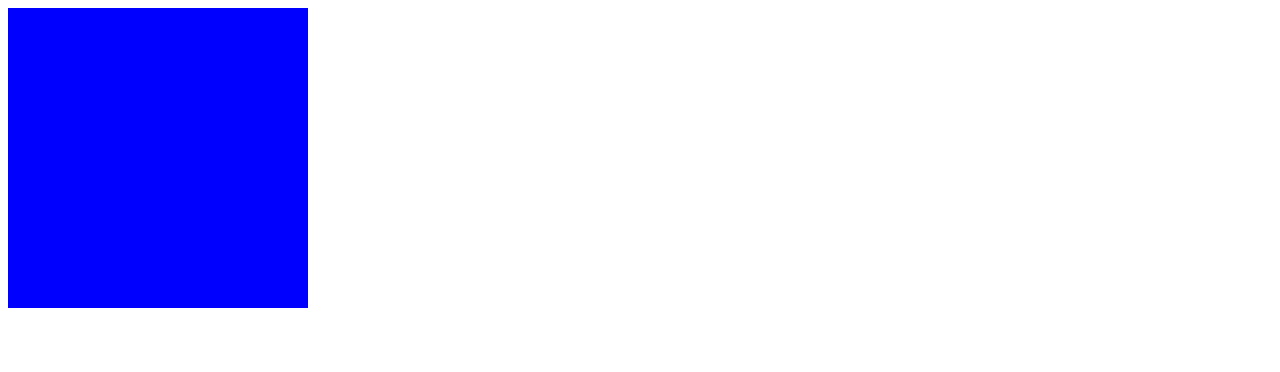
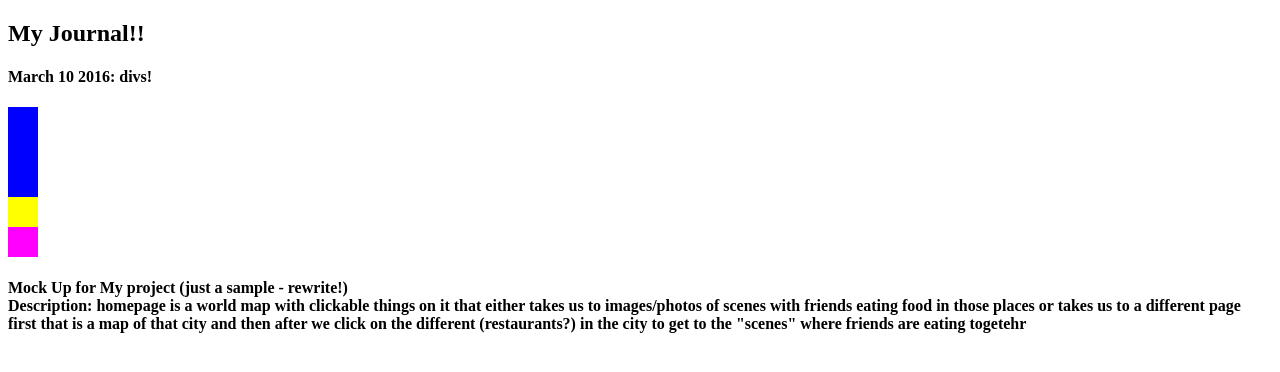
Before and after one commit to shirannn/shirannn.github.io, a plain HTML site: page index.html in a window 1280 px wide. Drawn offline with Linux system fonts and the light colour scheme.

Commit message:
making journal

```diff
--- a/index.html
+++ b/index.html
@@ -3,8 +3,8 @@
 <head>
 	<style>
 .shape{
-width: 300px;
-height: 300px;
+width: 30px;
+height: 30px;
 color: black;
 background-color: blue;
 font-size: 20px;
@@ -20,7 +20,7 @@ position:relative;
 
 }
 
-/*#fred{
+#fred{
 	background-color: purple;
 	color: red;
 }
@@ -30,7 +30,7 @@ position:relative;
 #cho:hover{
 	background-color: blue;
 }
-#felix{ background-color: #FF00FF; }*/
+#felix{ background-color: #FF00FF; }
 
 
 .shape:hover{
@@ -39,22 +39,8 @@ position:relative;
 
 }
 
-/*#innerdiv{
-	opacity: 1.0;
-	width: 100px;
-	height: 100px;
-	background-color:red;
-	z-index: 10;
-	position: fixed;
-	top: 100px;
-	left: 100px;
-
-}
-*/
-.shape{
 
 
-}
 	</style>
 
 
@@ -68,32 +54,22 @@ position:relative;
 <body>
 
 
-
-
-<div class="shape" id="frank">
-
-<!-- <div id="innerdiv">
-hi frank
-
-</div> -->
-</div>
+<h2>My Journal!!<h2>
 
 
 
-<!-- <a href="https://en.wikipedia.org/wiki/Giant_panda">
- --><!-- <div class="shape" id="fred">
-</div> -->
+<h4>March 10 2016: divs!</h4>
 
-</a>
-
-
-<!--
+<div class="shape" id="frank">
+</div>
 <div class="shape" id="sally"></div>
 <div class="shape" id="beth"></div>
 <div class="shape" id="cho"></div>
-<div class="shape" id="felix"></div> -->
+<div class="shape" id="felix"></div>
 
 
+<h4>Mock Up for My project (just a sample - rewrite!) <br>
+Description: homepage is a world map with clickable things on it that either takes us to images/photos of scenes with friends eating food in those places or takes us to a different page first that is a map of that city and then after we click on the different (restaurants?) in the city to get to the "scenes" where friends are eating togetehr</h4>
 
 
 </body>
```
